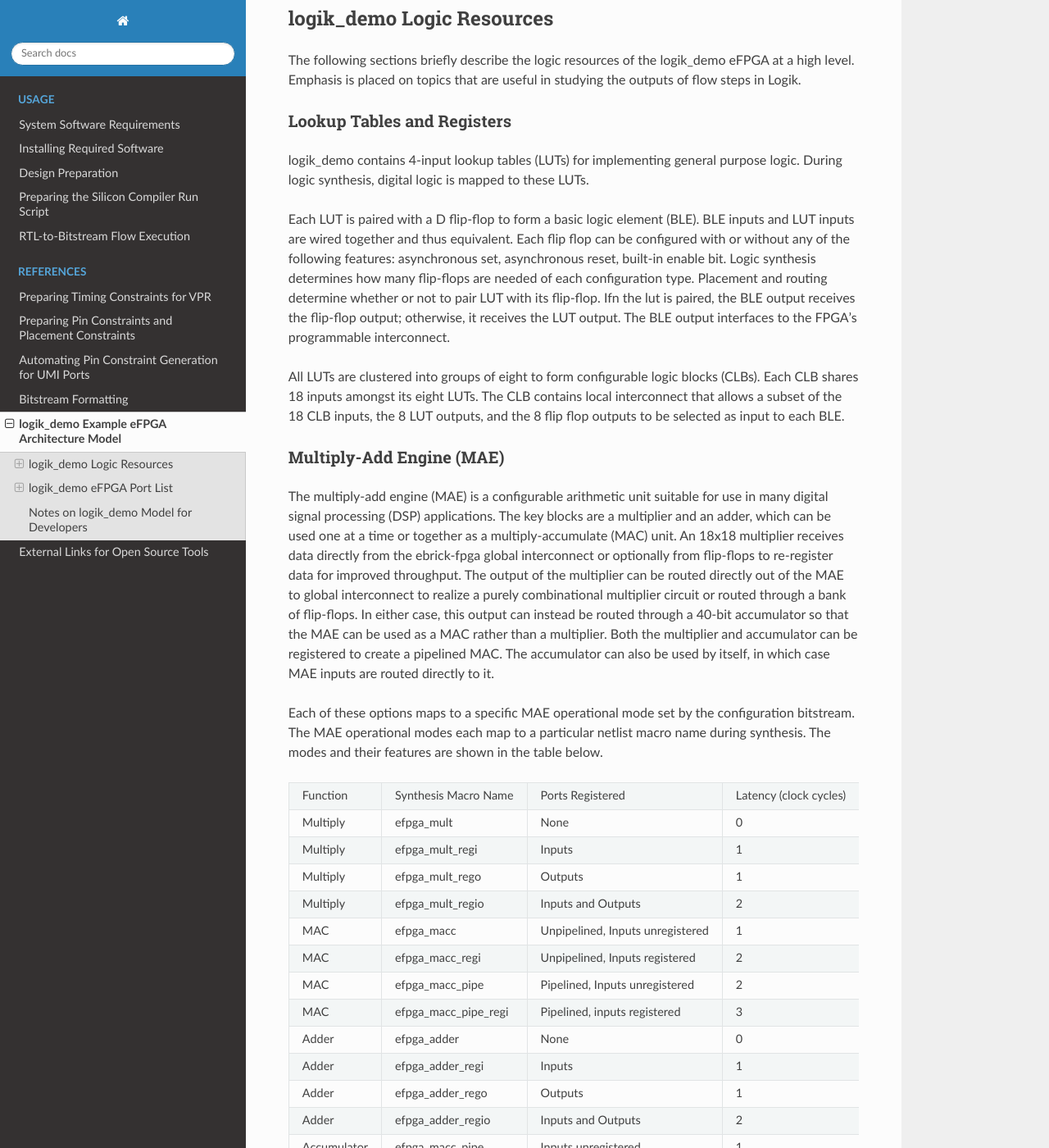
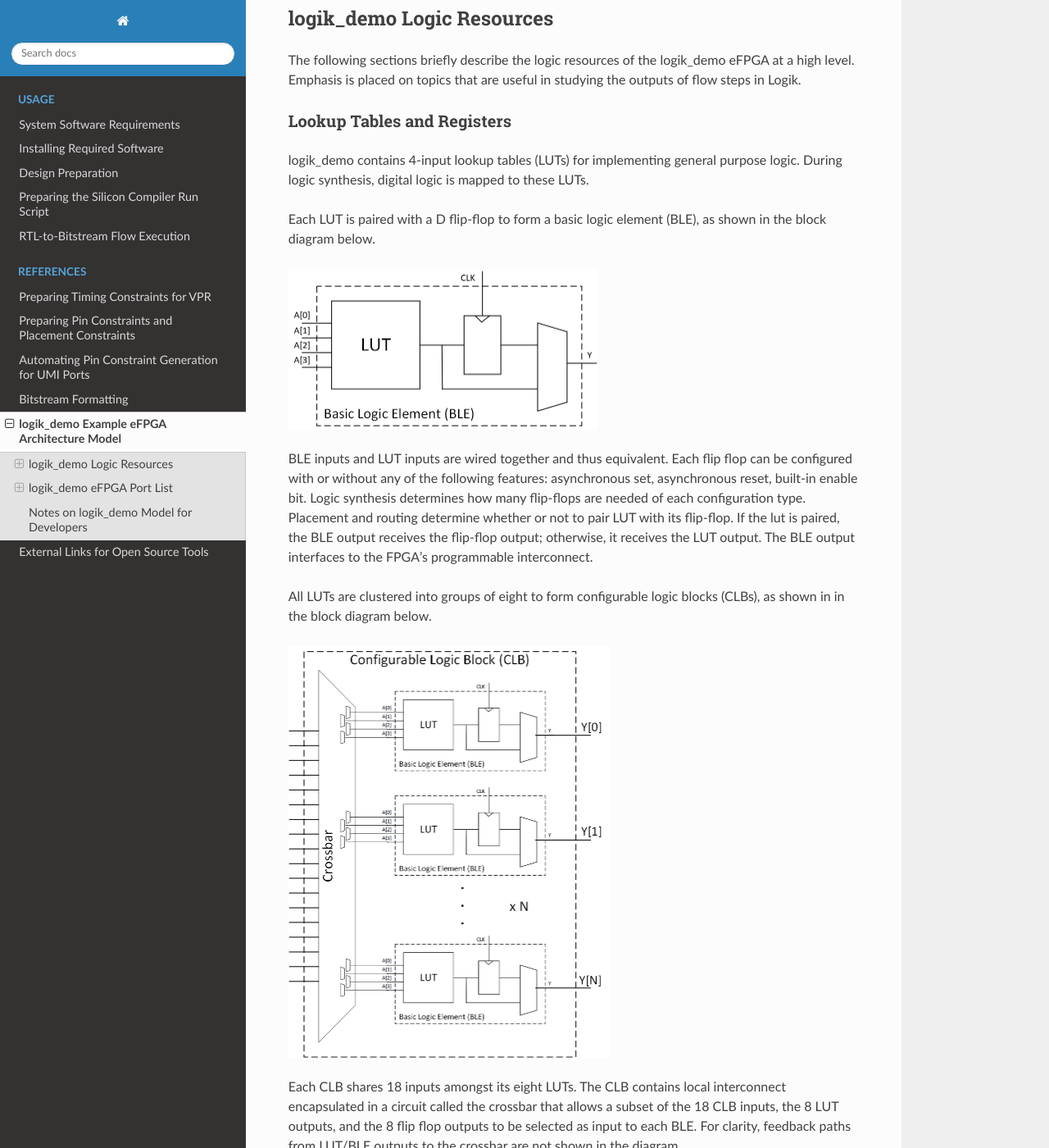
Before and after one commit to zeroasiccorp/logik, a Sphinx documentation site: the page built from docs/source/logik_demo.rst, in a window 1280 px wide and 1400 px high, scrolled down 545 px. Shown: the whole window at 82% size. Built offline with Sphinx 7.4.7 and the Read the Docs theme 2.0.0, drawn with Linux system fonts in a browser that asks for light colours; some of the changed text lies outside the part shown.

Commit message:
Add block diagrams, fix typos

```diff
--- a/docs/source/logik_demo.rst
+++ b/docs/source/logik_demo.rst
@@ -29,14 +29,28 @@ Lookup Tables and Registers
 
 logik_demo contains 4-input lookup tables (LUTs) for implementing general purpose logic.  During logic synthesis, digital logic is mapped to these LUTs.
 
-Each LUT is paired with a D flip-flop to form a basic logic element (BLE).  BLE inputs and LUT inputs are wired together and thus equivalent.  Each flip flop can be configured with or without any of the following features:  asynchronous set, asynchronous reset, built-in enable bit.  Logic synthesis determines how many flip-flops are needed of each configuration type.  Placement and routing determine whether or not to pair LUT with its flip-flop.  Ifn the lut is paired, the BLE output receives the flip-flop output; otherwise, it receives the LUT output.  The BLE output interfaces to the FPGA's programmable interconnect.
+Each LUT is paired with a D flip-flop to form a basic logic element (BLE), as shown in the block diagram below.
 
-All LUTs are clustered into groups of eight to form configurable logic blocks (CLBs).  Each CLB shares 18 inputs amongst its eight LUTs.  The CLB contains local interconnect that allows a subset of the 18 CLB inputs, the 8 LUT outputs, and the 8 flip flop outputs to be selected as input to each BLE.
+.. image:: ../../images/BLE4_Block_Diagram.png
+	   :scale: 50%
+
+BLE inputs and LUT inputs are wired together and thus equivalent.  Each flip flop can be configured with or without any of the following features:  asynchronous set, asynchronous reset, built-in enable bit.  Logic synthesis determines how many flip-flops are needed of each configuration type.  Placement and routing determine whether or not to pair LUT with its flip-flop.  If the lut is paired, the BLE output receives the flip-flop output; otherwise, it receives the LUT output.  The BLE output interfaces to the FPGA's programmable interconnect.
+
+All LUTs are clustered into groups of eight to form configurable logic blocks (CLBs), as shown in in the block diagram below.
+
+.. image:: ../../images/CLB4_Block_Diagram.png
+	   :scale: 50%
+
+Each CLB shares 18 inputs amongst its eight LUTs.  The CLB contains local interconnect encapsulated in a circuit called the crossbar that allows a subset of the 18 CLB inputs, the 8 LUT outputs, and the 8 flip flop outputs to be selected as input to each BLE.  For clarity, feedback paths from LUT/BLE outputs to the crossbar are not shown in the diagram.
 
 Multiply-Add Engine (MAE)
 ^^^^^^^^^^^^^^^^^^^^^^^^^
 
-The multiply-add engine (MAE) is a configurable arithmetic unit suitable for use in many digital signal processing (DSP) applications.  The key blocks are a multiplier and an adder, which can be used one at a time or together as a multiply-accumulate (MAC) unit.  An 18x18 multiplier receives data directly from the ebrick-fpga global interconnect or optionally from flip-flops to re-register data for improved throughput.  The output of the multiplier can be routed directly out of the MAE to global interconnect to realize a purely combinational multiplier circuit or routed through a bank of flip-flops.  In either case, this output can instead be routed through a 40-bit accumulator so that the MAE can be used as a MAC rather than a multiplier.  Both the multiplier and accumulator can be registered to create a pipelined MAC.  The accumulator can also be used by itself, in which case MAE inputs are routed directly to it.
+The multiply-add engine (MAE) is a configurable arithmetic unit suitable for use in many digital signal processing (DSP) applications.  A block diagram is shown below
+
+.. image:: ../../images/logik_demo_MAE_Block_Diagram.png
+
+The key blocks are a multiplier and an adder, which can be used one at a time or together as a multiply-accumulate (MAC) unit.  An 18x18 multiplier receives data directly from the logik_demo global interconnect or optionally from flip-flops to re-register data for improved throughput.  The output of the multiplier can be routed directly out of the MAE to global interconnect to realize a purely combinational multiplier circuit or routed through a bank of flip-flops.  In either case, this output can instead be routed through a 40-bit accumulator so that the MAE can be used as a MAC rather than a multiplier.  Both the multiplier and accumulator can be registered to create a pipelined MAC.  The accumulator can also be used by itself, in which case MAE inputs are routed directly to it.
 
 Each of these options maps to a specific MAE operational mode set by the configuration bitstream.  The MAE operational modes each map to a particular netlist macro name during synthesis.  The modes and their features are shown in the table below.
 
```
Also changed, not shown: other parts of docs/source/logik_demo.rst (+1 -1 lines), images/BLE4_Block_Diagram.png (added), images/CLB4_Block_Diagram.png (added), images/logik_demo_MAE_Block_Diagram.png (added).
